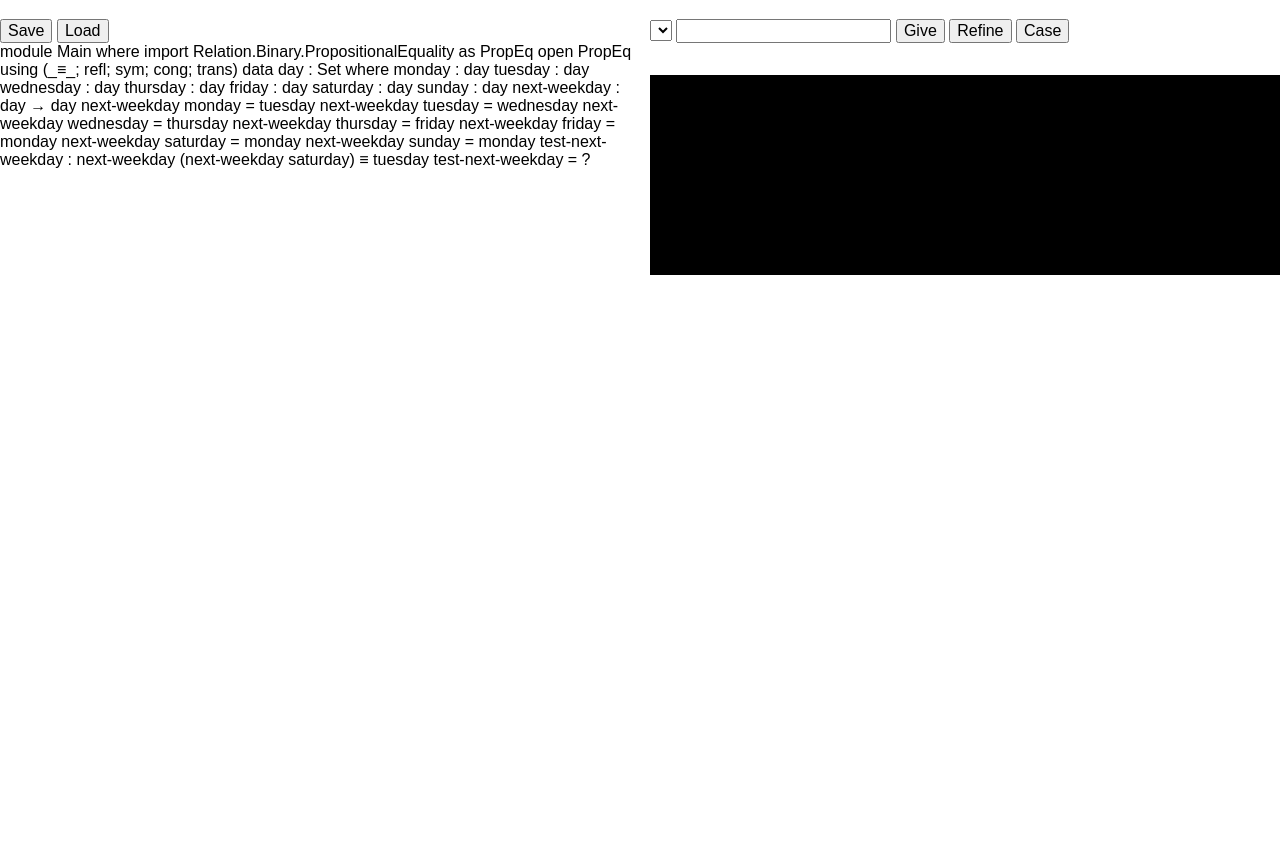
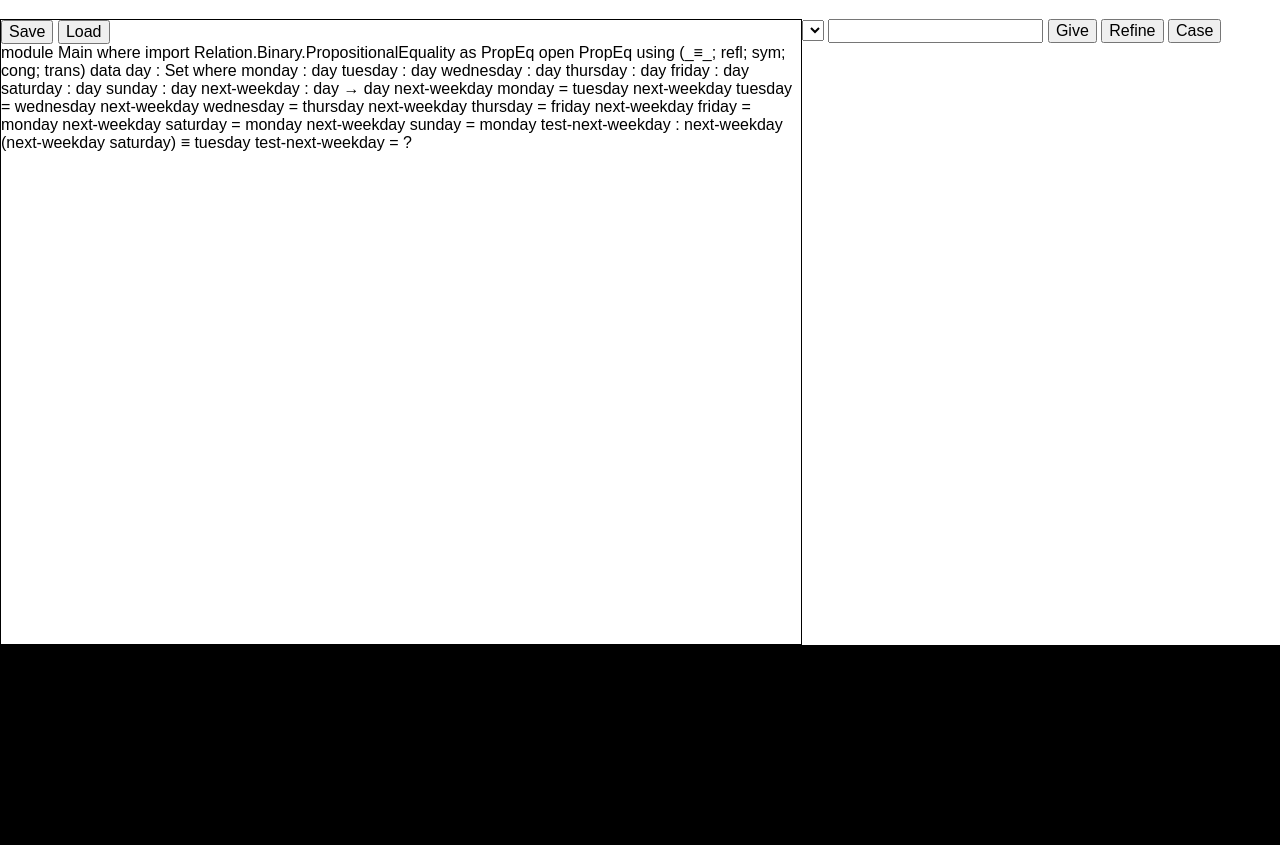
Before and after one commit to notogawa/agda-interactive-server, a plain HTML site: page public/index.html in a window 1280 px wide. Shown: the part 61-919 px from the top of the page. Before the commit the page ends 872 px from the top, so only its background shows below. Drawn offline with Linux system fonts and the light colour scheme.

Commit message:
refine layout

```diff
--- a/public/index.html
+++ b/public/index.html
@@ -7,12 +7,12 @@
 <body>
 <div style="width: 1300px; margin: auto; align: center;">
 <h1>Try Agda</h1>
-<form onsubmit="return false;">
-  <div id="agda_editor" style="float: left">
-    <input id="agda_buffer_save" type="button" value="Save"/>
-    <input id="agda_buffer_load" type="button" value="Load"/>
-    <input id="agda_input" class="ace_editor" type="text" autocomplete="off" style="position: absolute; display: none; z-index: 10; border: none;"/>
-    <div id="agda_buffer" style="width: 650px; height: 768px; overflow-y: auto;">module Main where
+
+<div id="agda_editor" style="border: solid 1px; float: left">
+  <input id="agda_buffer_save" type="button" value="Save"/>
+  <input id="agda_buffer_load" type="button" value="Load"/>
+  <input id="agda_input" class="ace_editor" type="text" autocomplete="off" style="position: absolute; display: none; z-index: 10; border: none;"/>
+  <div id="agda_buffer" style="width: 800px; height: 600px; overflow-y: auto;">module Main where
 
 import Relation.Binary.PropositionalEquality as PropEq
 open PropEq using (_≡_; refl; sym; cong; trans)
@@ -37,7 +37,8 @@ next-weekday sunday = monday
 
 test-next-weekday : next-weekday (next-weekday saturday) ≡ tuesday
 test-next-weekday = ?</div>
-  </div>
+</div>
+<div>
   <!-- <input id="agda_command_reload" type="button" value="Reload"/> -->
   <!-- <input id="agda_command_metas" type="button" value="Metas"/> -->
   <select id="agda_command_args_meta" type="text"></select>
@@ -47,10 +48,11 @@ test-next-weekday = ?</div>
   <input id="agda_command_case" type="button" value="Case"/>
   <!-- <input id="agda_command_solveAll" type="button" value="SolveAll"/> -->
   <!-- <input id="agda_command_constraints" type="button" value="Constraints"/> -->
-</form>
+
+</div>
 
 <pre id="agda_display_prompt" style="width: auto;"></pre>
-<pre id="agda_running_prompt" style="background-color: #000; color: #FFF; width: auto; height: 200px; overflow-y: auto;"></pre>
+<pre id="agda_running_prompt" style="background-color: #000; color: #FFF; width: auto; height: 200px; overflow-y: auto; clear: both; font-size: 10pt;"></pre>
 
 </div>
 
--- a/public/ui.js
+++ b/public/ui.js
@@ -1,9 +1,10 @@
 $(document).ready(function() {
     var editor = ace.edit("agda_buffer");
-    // editor.setOptions({
-    //     fontFamily: "DejaVu Sans Mono",
-    //     fontSize: "10pt"
-    // });
+    // http://wiki.portal.chalmers.se/agda/pmwiki.php?n=Docs.HowToSeeUnicode
+    editor.setOptions({
+        fontFamily: "DejaVu Sans Mono",
+        fontSize: "10pt"
+    });
     editor.commands.addCommand({
         name: 'agda-input-trans',
         bindKey: {win: '\\',  mac: '\\'},
```
